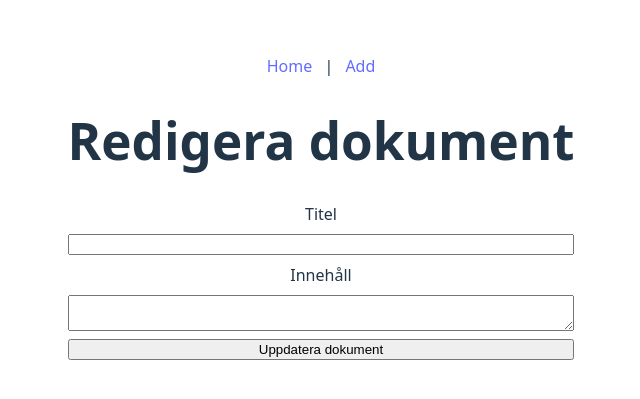
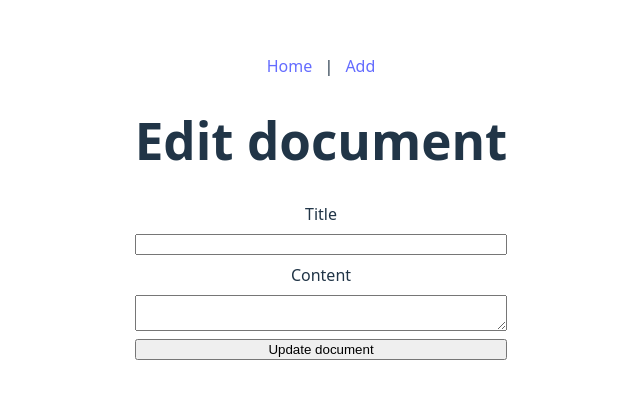
Before and after one commit to ShirinAjou/frontend-react, a React (Vite) app: page /frontend-react/update/1 in a window 1280 px wide. Shown: the part 193-592 px from the top of the page, without its empty margins (319-959 px from the left). Built offline with nearby package versions, Linux system fonts and the light colour scheme; no server answers.

Commit message:
working on links

```diff
--- a/src/DataFetcher.jsx
+++ b/src/DataFetcher.jsx
@@ -1,5 +1,6 @@
 import { useState, useEffect } from 'react';
 import FETCH_URL from './utils.js';
+import { Link } from 'react-router-dom';
 import React from 'react';
 import './App.css'
 
@@ -20,7 +21,7 @@ function FetchData() {
         <thead>
           <tr>
             <th>Titel</th>
-            <th>Åtgärd</th>
+            <th>Action</th>
           </tr>
         </thead>
         <tbody>
@@ -28,8 +29,10 @@ function FetchData() {
             <tr key={post._id}>
               <td>{post.title}</td>
               <td>
-                <a href={`/frontend-react/update/${post._id}`}>Uppdatera</a>
-                <a href={`/frontend-react/texteditor/${post._id}`}>CodeMirror</a>
+                <Link to={`/update/${post._id}`}>Update</Link>
+                <Link to={`/texteditor/${post._id}`}>CodeMirror</Link>
+                {/* <a href={`/frontend-react/update/${post._id}`}>Update</a>
+                <a href={`/frontend-react/texteditor/${post._id}`}>CodeMirror</a> */}
               </td>
             </tr>
           ))}
--- a/src/components/Add.jsx
+++ b/src/components/Add.jsx
@@ -27,15 +27,15 @@ function Add() {
 
   return (
     <div>
-      <h1>Skapa dokument</h1>
+      <h1>Create document</h1>
       <form className="form-container" onSubmit={onSubmit} data-testid="add-form">
-        <label htmlFor="title">Titel</label>
+        <label htmlFor="title">Title</label>
         <input id="title" className="action-content" type="text" name="title" value={title} onChange={onChange} required />
 
-        <label htmlFor="content">Innehåll</label>
+        <label htmlFor="content">Content</label>
         <textarea id="content" name="content" value={content} onChange={onContentChange}></textarea>
 
-        <input className="btn-container" type="submit" value="Skapa dokument"/>
+        <input className="btn-container" type="submit" value="Create document"/>
       </form>
     </div>
   );
--- a/src/components/Update.jsx
+++ b/src/components/Update.jsx
@@ -40,15 +40,15 @@ function Edit() {
 
   return (
     <div>
-      <h1>Redigera dokument</h1>
+      <h1>Edit document</h1>
       <form className="form-container" onSubmit={onSubmit}>
-        <label htmlFor="title">Titel</label>
+        <label htmlFor="title">Title</label>
         <input type="text" name="title" value={title} onChange={onChange} required />
 
-        <label htmlFor="content">Innehåll</label>
+        <label htmlFor="content">Content</label>
         <textarea name="content" value={content} onChange={onContentChange}></textarea>
 
-        <input type="submit" value="Uppdatera dokument"/>
+        <input type="submit" value="Update document"/>
       </form>
     </div>
   );
```
